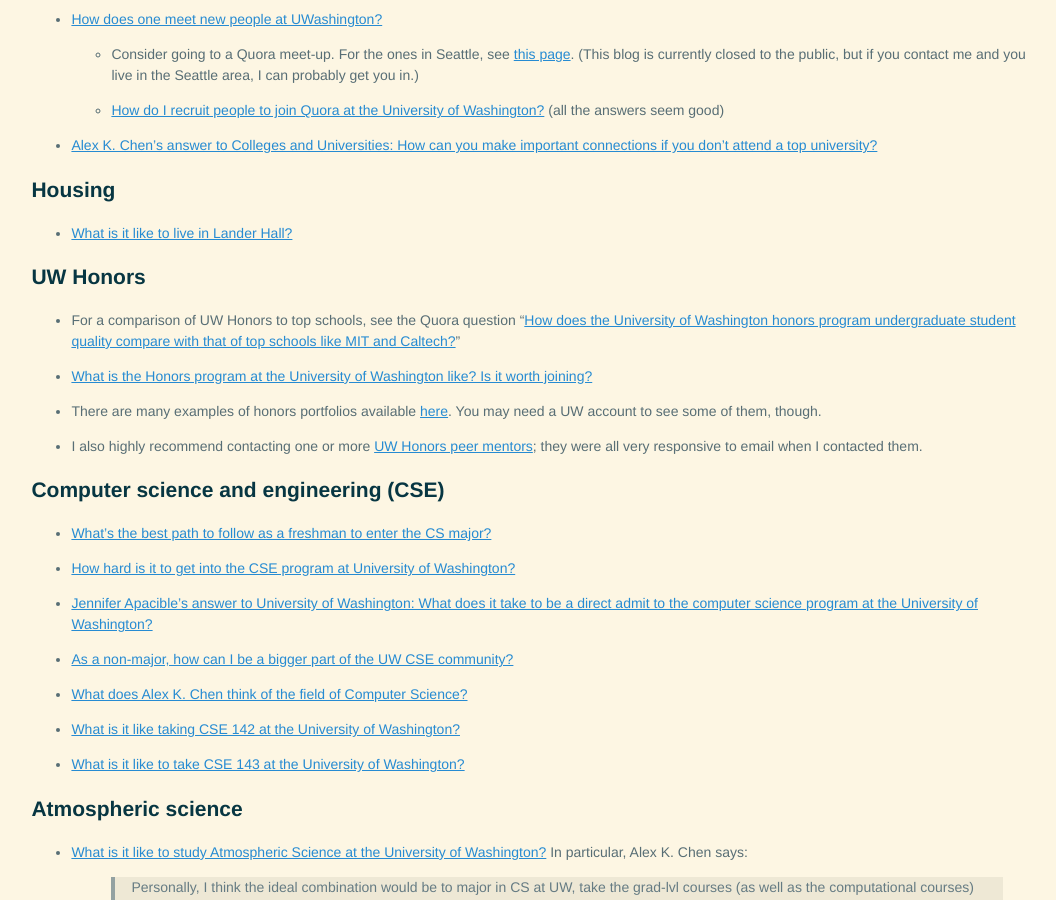
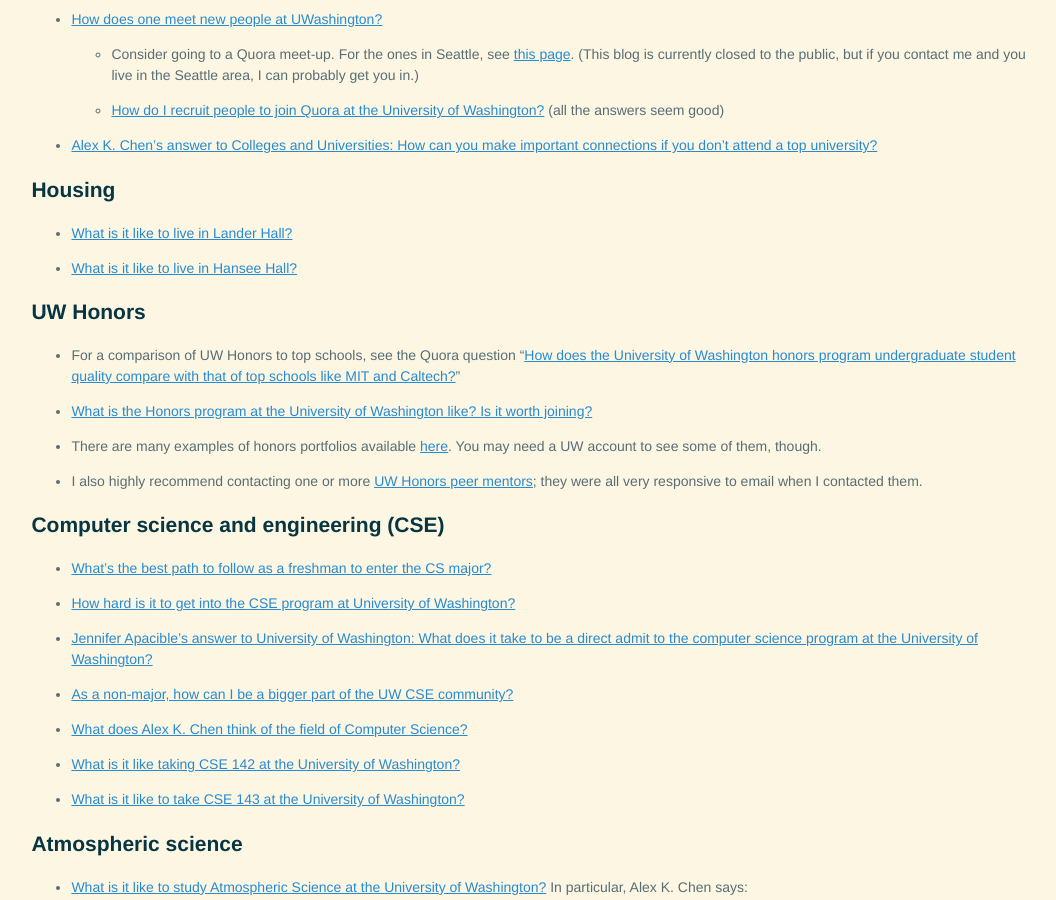
Before and after one commit to riceissa/riceissa.github.io, a Jekyll site: the page built from uw/resources.md, in a window 1280 px wide and 900 px high, scrolled down 1916 px. Shown: the whole window, without its empty margins (103-1159 px from the left). Built offline with Jekyll 4.4.1, drawn with Linux system fonts in a browser that asks for light colours; Markdown is read by kramdown in place of the engine named in the settings; comment, search, counter and statistics services are not loaded.

Commit message:
add hansee hall

```diff
--- a/uw/resources.md
+++ b/uw/resources.md
@@ -125,6 +125,8 @@ For the ones in Seattle, see [this page](http://seattlequorameetups.quora.com/).
 
 - [What is it like to live in Lander Hall?](https://www.quora.com/University-of-Washington/What-is-it-like-to-live-in-Lander-Hall)
 
+- [What is it like to live in Hansee Hall?](https://www.quora.com/University-of-Washington/What-is-it-like-to-live-in-Hansee-Hall)
+
 ## UW Honors
 
 -   For a comparison of UW Honors to top schools, see the Quora question
```
